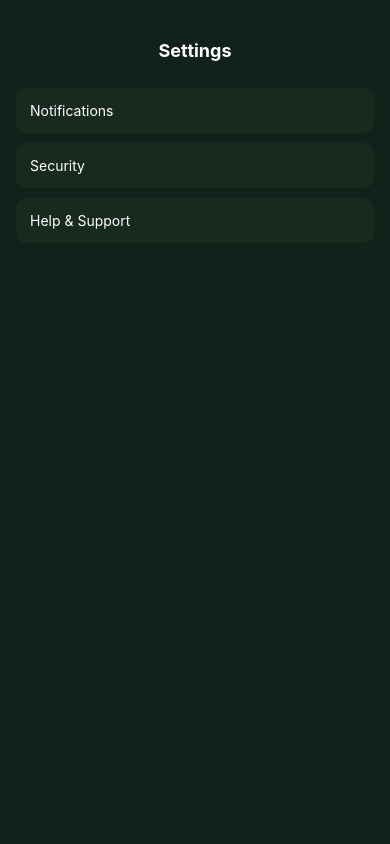
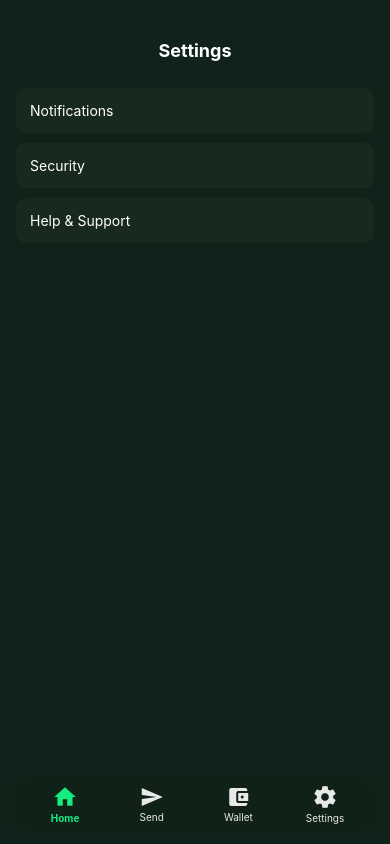
Before and after one commit to ojilenoah/bufferapp, a React Native app: screen /Settings in a window 390 px wide. Built offline with nearby package versions, Linux system fonts and the light colour scheme.

Commit message:
updated the avbar to be on bioththe wllet and settings page

```diff
--- a/screens/Settings.js
+++ b/screens/Settings.js
@@ -1,5 +1,6 @@
 import React from "react";
 import { View, Text, TouchableOpacity, StyleSheet } from "react-native";
+import BottomNav from "../components/BottomNav";
 
 export default function Settings({ navigation }) {
   return (
@@ -18,6 +19,7 @@ export default function Settings({ navigation }) {
           <Text style={styles.rowText}>Help & Support</Text>
         </TouchableOpacity>
       </View>
+      <BottomNav />
     </View>
   );
 }
--- a/screens/Wallet.js
+++ b/screens/Wallet.js
@@ -1,6 +1,7 @@
 import React from "react";
 import { View, Text, StyleSheet, TouchableOpacity } from "react-native";
 import { MaterialIcons } from "@expo/vector-icons";
+import BottomNav from "../components/BottomNav";
 
 export default function Wallet({ navigation }) {
   return (
@@ -15,6 +16,7 @@ export default function Wallet({ navigation }) {
       <View style={styles.content}>
         <Text style={styles.placeholder}>Wallet details coming soon...</Text>
       </View>
+      <BottomNav />
     </View>
   );
 }
```
